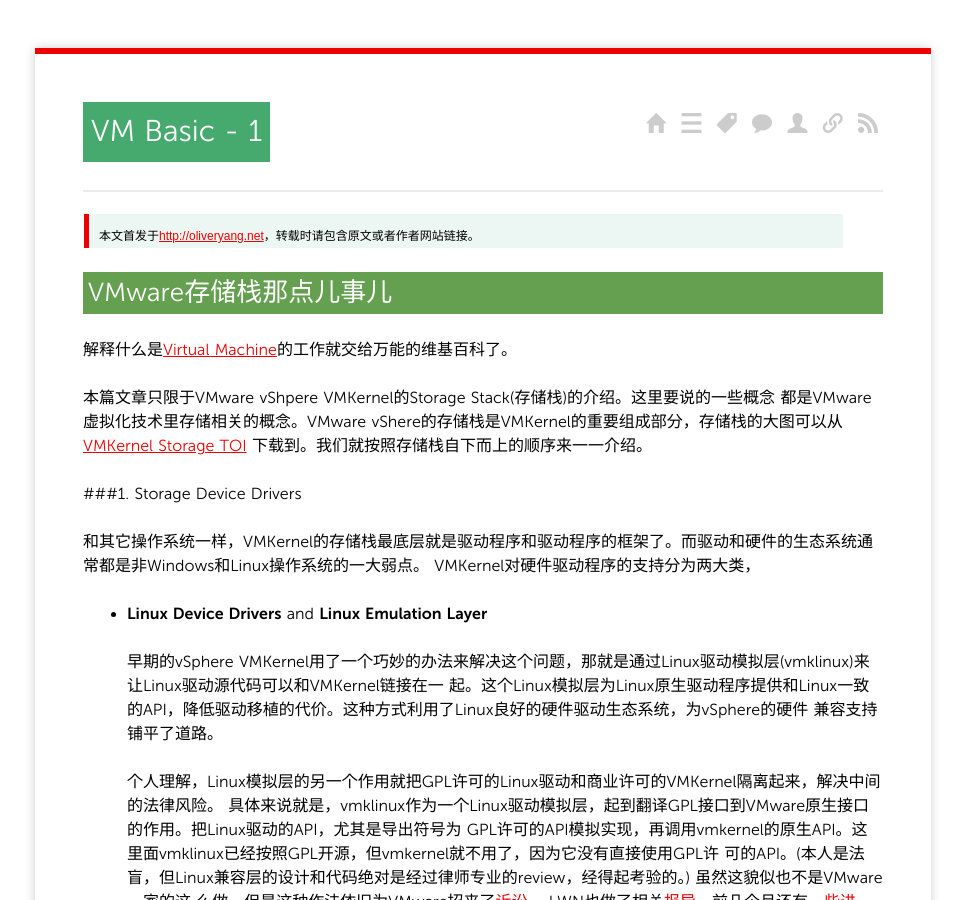
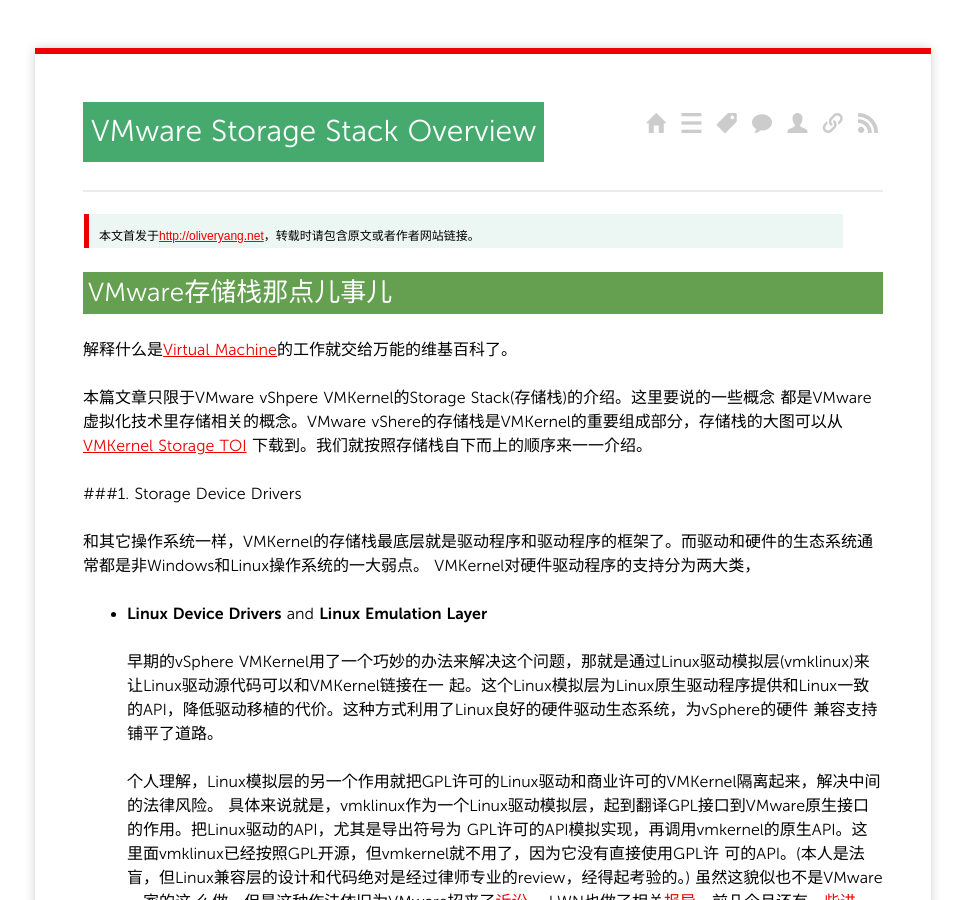
Before and after one commit to yangoliver/yangoliver.github.io, a Jekyll site: the page built from _posts/2016/2016-01-23-vm-basic-1.md, in a window 1280 px wide and 900 px high. Shown: the whole window, without its empty margins (157-1122 px from the left). Built offline with Jekyll 4.4.1, drawn with Linux system fonts in a browser that asks for light colours; comment, search, counter and statistics services are not loaded.

Commit message:
updated: changed blog title

```diff
--- a/_posts/2016/2016-01-23-vm-basic-1.md
+++ b/_posts/2016/2016-01-23-vm-basic-1.md
@@ -1,6 +1,6 @@
 ---
 layout: post
-title: VM Basic - 1
+title: VMware Storage Stack Overview
 description: VMware存储栈基本概念介绍。关键字：虚拟化，虚拟机，LUN, Volume, VMFS，Datastore, 虚拟机文件，虚拟磁盘，PVSCSI，vSAN。
 categories: [Chinese, Software]
 tags:
```
